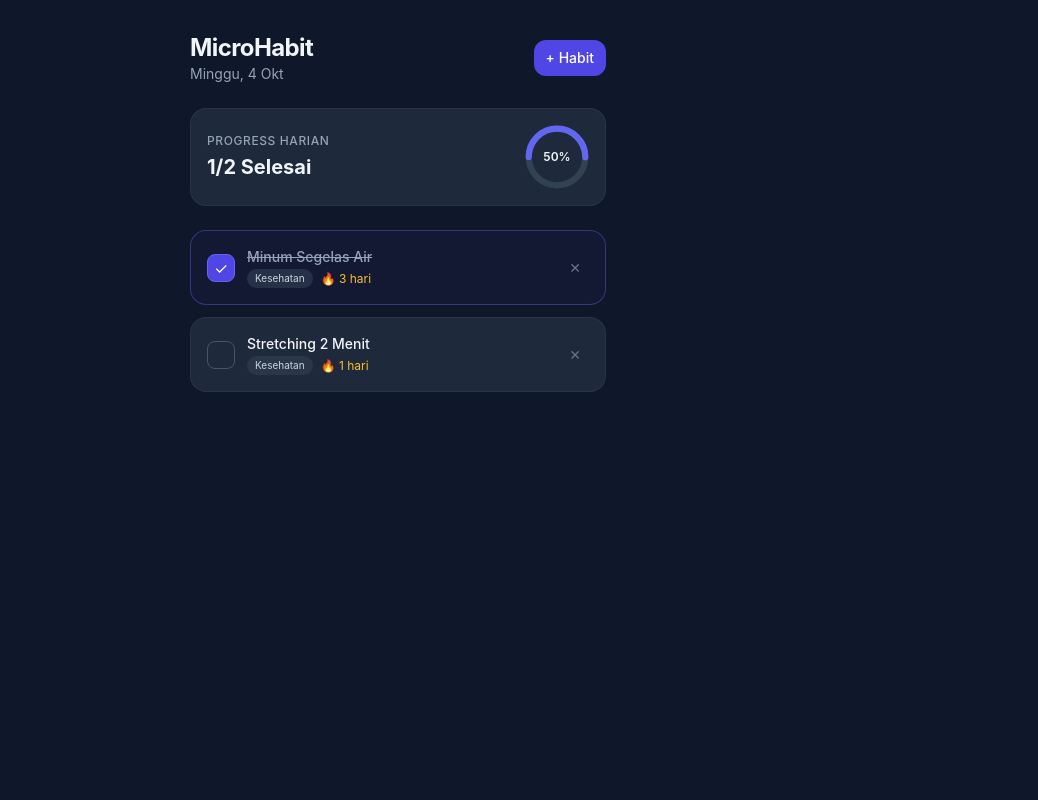
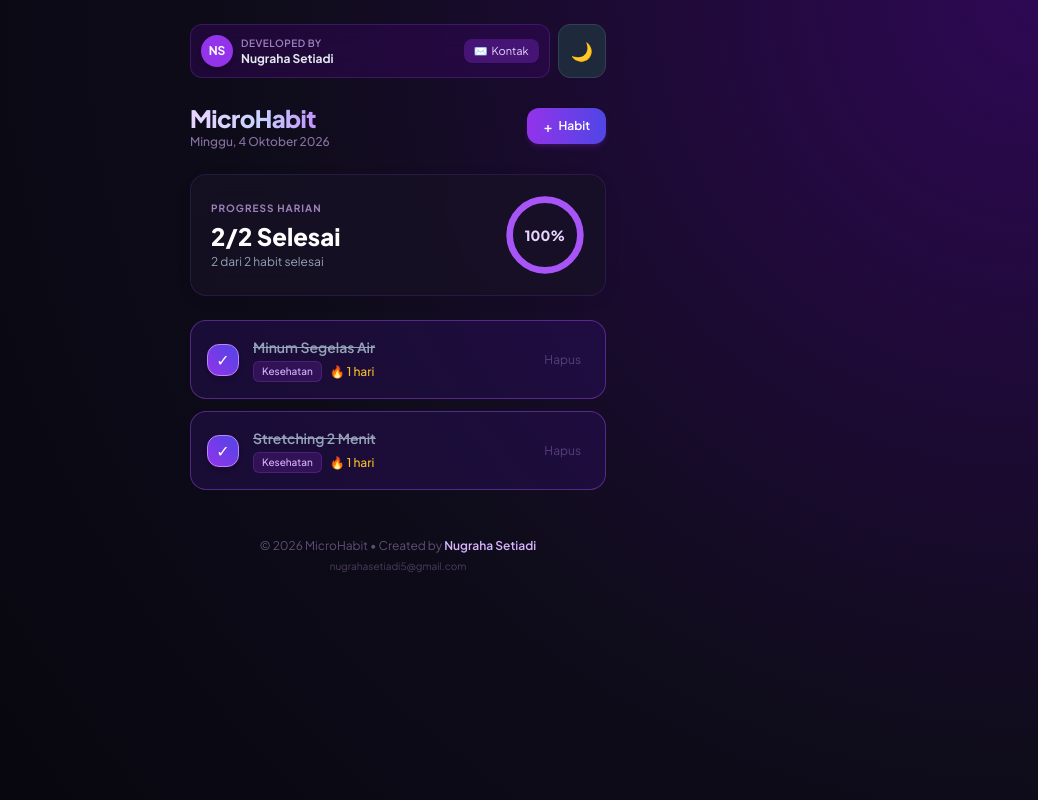
Before and after one commit to nugrahasetiadi5/MicroHabit-Tracker, a plain HTML site: page index.html in a window 1280 px wide. Shown: the whole page, without its empty margins (242-1280 px from the left). Drawn offline with nearby package versions, Linux system fonts and the light colour scheme.

Commit message:
Add files via upload

```diff
--- a/index.html
+++ b/index.html
@@ -1,64 +1,133 @@
 <!DOCTYPE html>
-<html lang="id">
+<html lang="id" class="dark">
 <head>
   <meta charset="UTF-8">
   <meta name="viewport" content="width=device-width, initial-scale=1.0">
-  <title>MicroHabit Tracker</title>
+  <title>MicroHabit Tracker - Dev Edition</title>
   <script src="https://cdn.tailwindcss.com"></script>
+  <script>
+    tailwind.config = {
+      darkMode: 'class',
+    }
+  </script>
+  <link href="https://fonts.googleapis.com/css2?family=Plus+Jakarta+Sans:wght@400;500;600;700;800&display=swap" rel="stylesheet">
   <style>
-    body { font-family: 'Inter', sans-serif; }
+    body {
+      font-family: 'Plus Jakarta Sans', sans-serif;
+    }
+    /* Mode Gelap (Dark Mode Glow) */
+    .dark body {
+      background: radial-gradient(circle at top right, #2e0854, #0f0c1b, #05050a);
+      color: #f1f5f9;
+    }
+    .dark .glass-card {
+      background: rgba(23, 18, 38, 0.7);
+      backdrop-filter: blur(12px);
+      border: 1px solid rgba(139, 92, 246, 0.15);
+    }
+    .dark .glass-card-active {
+      background: rgba(46, 16, 101, 0.4);
+      border: 1px solid rgba(168, 85, 247, 0.4);
+    }
+
+    /* Mode Terang (Light Mode Clean) */
+    body {
+      background: linear-gradient(135deg, #f8fafc 0%, #f1f5f9 100%);
+      color: #0f172a;
+    }
+    .glass-card {
+      background: rgba(255, 255, 255, 0.85);
+      backdrop-filter: blur(12px);
+      border: 1px solid rgba(226, 232, 240, 0.8);
+      box-shadow: 0 4px 20px -2px rgba(0, 0, 0, 0.05);
+    }
+    .glass-card-active {
+      background: rgba(243, 232, 255, 0.6);
+      border: 1px solid rgba(192, 132, 252, 0.4);
+    }
   </style>
 </head>
-<body class="bg-slate-900 text-slate-100 min-h-screen pb-12">
+<body class="min-h-screen pb-20 transition-colors duration-300">
 
   <!-- Container Utama -->
-  <div class="max-w-md mx-auto px-4 pt-8">
+  <div class="max-w-md mx-auto px-4 pt-6">
+
+    <!-- Top Bar: Developer Info & Theme Toggle -->
+    <div class="flex items-center justify-between gap-2 mb-6">
+      <!-- Badge Developer -->
+      <div class="flex-1 bg-purple-100/70 dark:bg-purple-950/40 border border-purple-200 dark:border-purple-500/20 rounded-xl p-2.5 backdrop-blur-md flex items-center justify-between transition-colors">
+        <div class="flex items-center gap-2 text-left">
+          <div class="w-8 h-8 rounded-full bg-purple-600 text-white flex items-center justify-center text-xs font-bold shadow-md">
+            NS
+          </div>
+          <div>
+            <p class="text-[10px] text-purple-600 dark:text-purple-300/70 font-semibold tracking-wider uppercase">Developed By</p>
+            <p class="text-xs font-bold text-slate-800 dark:text-slate-200">Nugraha Setiadi</p>
+          </div>
+        </div>
+        <a href="mailto:nugrahasetiadi5@gmail.com" class="text-[11px] bg-purple-600 hover:bg-purple-700 dark:bg-purple-600/30 dark:hover:bg-purple-600/50 text-white dark:text-purple-200 px-2.5 py-1 rounded-lg transition flex items-center gap-1 shadow-sm">
+          ✉️ <span class="hidden sm:inline">Kontak</span>
+        </a>
+      </div>
+
+      <!-- Tombol Toggle Light/Dark Mode -->
+      <button onclick="toggleTheme()" class="bg-white dark:bg-slate-800 border border-slate-200 dark:border-slate-700 p-3 rounded-xl text-lg flex items-center justify-center hover:scale-105 active:scale-95 transition shadow-sm" title="Ubah Tema">
+        <span id="theme-icon">🌙</span>
+      </button>
+    </div>
 
     <!-- Header -->
     <header class="flex justify-between items-center mb-6">
       <div>
-        <h1 class="text-2xl font-bold tracking-tight">MicroHabit</h1>
-        <p class="text-sm text-slate-400" id="current-date">Hari ini</p>
+        <h1 class="text-2xl font-extrabold tracking-tight bg-gradient-to-r from-purple-700 to-indigo-600 dark:from-purple-200 dark:via-indigo-200 dark:to-purple-400 bg-clip-text text-transparent">MicroHabit</h1>
+        <p class="text-xs text-slate-500 dark:text-purple-300/60 font-medium" id="current-date">Hari ini</p>
       </div>
-      <button onclick="openModal()" class="bg-indigo-600 hover:bg-indigo-500 text-white font-medium px-3 py-2 rounded-xl text-sm flex items-center gap-1 transition">
-        <span>+ Habit</span>
+      <button onclick="openModal()" class="bg-gradient-to-r from-purple-600 to-indigo-600 hover:from-purple-500 hover:to-indigo-500 text-white font-semibold px-4 py-2 rounded-xl text-xs flex items-center gap-1.5 shadow-md shadow-purple-500/20 dark:shadow-purple-900/40 transition active:scale-95">
+        <span class="text-sm">+</span> Habit
       </button>
     </header>
 
     <!-- Ringkasan Progress -->
-    <div class="bg-slate-800 p-4 rounded-2xl mb-6 border border-slate-700/50 flex items-center justify-between">
+    <div class="glass-card p-5 rounded-2xl mb-6 flex items-center justify-between relative overflow-hidden transition-colors">
       <div>
-        <p class="text-xs text-slate-400 font-medium uppercase tracking-wider">Progress Harian</p>
-        <h2 class="text-xl font-bold mt-1" id="progress-text">0/0 Selesai</h2>
+        <p class="text-[10px] text-purple-600 dark:text-purple-300/70 font-bold uppercase tracking-widest mb-1">Progress Harian</p>
+        <h2 class="text-2xl font-extrabold text-slate-900 dark:text-white" id="progress-text">0/0 Selesai</h2>
+        <p class="text-xs text-slate-500 dark:text-slate-400 mt-0.5" id="progress-subtext">0% dari target hari ini</p>
       </div>
-      <div class="w-16 h-16 relative flex items-center justify-center">
+      <div class="w-20 h-20 relative flex items-center justify-center">
         <svg class="w-full h-full transform -rotate-90" viewBox="0 0 36 36">
-          <path class="text-slate-700" stroke-width="3.5" stroke="currentColor" fill="none" d="M18 2.0845 a 15.9155 15.9155 0 0 1 0 31.831 a 15.9155 15.9155 0 0 1 0 -31.831" />
-          <path id="progress-ring" class="text-indigo-500 transition-all duration-500 ease-out" stroke-dasharray="0, 100" stroke-width="3.5" stroke-linecap="round" stroke="currentColor" fill="none" d="M18 2.0845 a 15.9155 15.9155 0 0 1 0 31.831 a 15.9155 15.9155 0 0 1 0 -31.831" />
+          <path class="text-slate-200 dark:text-purple-950/60" stroke-width="3" stroke="currentColor" fill="none" d="M18 2.0845 a 15.9155 15.9155 0 0 1 0 31.831 a 15.9155 15.9155 0 0 1 0 -31.831" />
+          <path id="progress-ring" class="text-purple-600 dark:text-purple-500 transition-all duration-500 ease-out" stroke-dasharray="0, 100" stroke-width="3" stroke-linecap="round" stroke="currentColor" fill="none" d="M18 2.0845 a 15.9155 15.9155 0 0 1 0 31.831 a 15.9155 15.9155 0 0 1 0 -31.831" />
         </svg>
-        <span class="absolute text-xs font-semibold" id="progress-percent">0%</span>
+        <span class="absolute text-sm font-extrabold text-purple-700 dark:text-purple-200" id="progress-percent">0%</span>
       </div>
     </div>
 
     <!-- Daftar Habits -->
     <div class="space-y-3" id="habit-list">
-      <!-- Habit cards akan di-render di sini via JS -->
+      <!-- Habit cards di-render otomatis via JS -->
     </div>
 
   </div>
 
+  <!-- Footer Info Developer -->
+  <footer class="mt-12 text-center text-xs text-slate-500 dark:text-purple-300/40 transition-colors">
+    <p>© 2026 MicroHabit • Created by <span class="text-purple-700 dark:text-purple-300 font-semibold">Nugraha Setiadi</span></p>
+    <p class="text-[10px] mt-1 text-slate-400 dark:text-purple-300/30">nugrahasetiadi5@gmail.com</p>
+  </footer>
+
   <!-- Modal Tambah Habit -->
-  <div id="modal" class="fixed inset-0 bg-black/60 backdrop-blur-sm hidden items-center justify-center p-4 z-50">
-    <div class="bg-slate-800 border border-slate-700 rounded-2xl p-6 w-full max-w-sm">
-      <h3 class="text-lg font-bold mb-4">Tambah Micro-Habit</h3>
+  <div id="modal" class="fixed inset-0 bg-black/60 backdrop-blur-md hidden items-center justify-center p-4 z-50">
+    <div class="glass-card border border-slate-200 dark:border-purple-500/30 rounded-2xl p-6 w-full max-w-sm">
+      <h3 class="text-lg font-bold text-slate-900 dark:text-white mb-4">Tambah Micro-Habit</h3>
       <form id="habit-form" onsubmit="addHabit(event)" class="space-y-4">
         <div>
-          <label class="block text-xs text-slate-400 mb-1">Nama Kebiasaan (&lt; 5 menit)</label>
-          <input type="text" id="habit-title" required placeholder="Misal: Baca 1 Halaman Buku" class="w-full bg-slate-900 border border-slate-700 rounded-xl px-3 py-2 text-sm focus:outline-none focus:border-indigo-500 text-slate-100">
+          <label class="block text-xs text-slate-600 dark:text-purple-300/80 font-medium mb-1.5">Nama Kebiasaan (&lt; 5 menit)</label>
+          <input type="text" id="habit-title" required placeholder="Misal: Minum Segelas Air" class="w-full bg-slate-50 dark:bg-slate-900/80 border border-slate-300 dark:border-purple-500/30 rounded-xl px-3.5 py-2.5 text-sm focus:outline-none focus:border-purple-500 text-slate-900 dark:text-slate-100 placeholder-slate-400">
         </div>
         <div>
-          <label class="block text-xs text-slate-400 mb-1">Kategori</label>
-          <select id="habit-category" class="w-full bg-slate-900 border border-slate-700 rounded-xl px-3 py-2 text-sm focus:outline-none focus:border-indigo-500 text-slate-100">
+          <label class="block text-xs text-slate-600 dark:text-purple-300/80 font-medium mb-1.5">Kategori</label>
+          <select id="habit-category" class="w-full bg-slate-50 dark:bg-slate-900/80 border border-slate-300 dark:border-purple-500/30 rounded-xl px-3.5 py-2.5 text-sm focus:outline-none focus:border-purple-500 text-slate-900 dark:text-slate-100">
             <option value="Kesehatan">Kesehatan</option>
             <option value="Produktif">Produktif</option>
             <option value="Mindfulness">Mindfulness</option>
@@ -66,22 +135,43 @@
           </select>
         </div>
         <div class="flex justify-end gap-2 pt-2">
-          <button type="button" onclick="closeModal()" class="px-4 py-2 text-sm text-slate-400 hover:text-slate-200">Batal</button>
-          <button type="submit" class="bg-indigo-600 hover:bg-indigo-500 px-4 py-2 text-sm rounded-xl font-medium">Simpan</button>
+          <button type="button" onclick="closeModal()" class="px-4 py-2 text-xs text-slate-500 hover:text-slate-800 dark:text-slate-400 dark:hover:text-slate-200">Batal</button>
+          <button type="submit" class="bg-gradient-to-r from-purple-600 to-indigo-600 hover:from-purple-500 hover:to-indigo-500 px-4 py-2 text-xs rounded-xl font-semibold text-white shadow-md">Simpan</button>
         </div>
       </form>
     </div>
   </div>
 
   <script>
-    // Inisialisasi Tanggal
+    // Tanggal
     const todayStr = new Date().toISOString().split('T')[0];
-    document.getElementById('current-date').innerText = new Date().toLocaleDateString('id-ID', { weekday: 'long', day: 'numeric', month: 'short' });
+    document.getElementById('current-date').innerText = new Date().toLocaleDateString('id-ID', { weekday: 'long', day: 'numeric', month: 'long', year: 'numeric' });
 
-    // Load / Init Data dari LocalStorage
+    // Mode Gelap/Terang (Theme Toggle)
+    function toggleTheme() {
+      const isDark = document.documentElement.classList.toggle('dark');
+      localStorage.setItem('theme', isDark ? 'dark' : 'light');
+      updateThemeIcon(isDark);
+    }
+
+    function updateThemeIcon(isDark) {
+      document.getElementById('theme-icon').innerText = isDark ? '🌙' : '☀️';
+    }
+
+    // Init Theme dari LocalStorage
+    const savedTheme = localStorage.getItem('theme');
+    if (savedTheme === 'light') {
+      document.documentElement.classList.remove('dark');
+      updateThemeIcon(false);
+    } else {
+      document.documentElement.classList.add('dark');
+      updateThemeIcon(true);
+    }
+
+    // Load Data
     let habits = JSON.parse(localStorage.getItem('microhabits')) || [
-      { id: '1', title: 'Minum Segelas Air', category: 'Kesehatan', streak: 3, completedDates: [todayStr] },
-      { id: '2', title: 'Stretching 2 Menit', category: 'Kesehatan', streak: 1, completedDates: [] }
+      { id: '1', title: 'Minum Segelas Air', category: 'Kesehatan', streak: 1, completedDates: [todayStr] },
+      { id: '2', title: 'Stretching 2 Menit', category: 'Kesehatan', streak: 1, completedDates: [todayStr] }
     ];
 
     function saveState() {
@@ -143,21 +233,21 @@
         if (isDone) completedCount++;
 
         const card = document.createElement('div');
-        card.className = `p-4 rounded-2xl border transition-all flex items-center justify-between ${isDone ? 'bg-indigo-950/30 border-indigo-500/40' : 'bg-slate-800 border-slate-700/50'}`;
+        card.className = `p-4 rounded-2xl transition-all duration-300 flex items-center justify-between ${isDone ? 'glass-card-active' : 'glass-card'}`;
         card.innerHTML = `
-          <div class="flex items-center gap-3">
-            <button onclick="toggleHabit('${h.id}')" class="w-7 h-7 rounded-lg flex items-center justify-center border transition ${isDone ? 'bg-indigo-600 border-indigo-500 text-white' : 'border-slate-600 text-transparent hover:border-slate-400'}">
+          <div class="flex items-center gap-3.5">
+            <button onclick="toggleHabit('${h.id}')" class="w-8 h-8 rounded-xl flex items-center justify-center border transition-all duration-200 ${isDone ? 'bg-gradient-to-tr from-purple-600 to-indigo-600 border-purple-400 text-white shadow-md' : 'border-slate-300 dark:border-purple-500/30 text-transparent hover:border-purple-400 bg-slate-100/50 dark:bg-purple-950/20'}">
               ✓
             </button>
             <div>
-              <p class="font-medium text-sm ${isDone ? 'line-through text-slate-400' : 'text-slate-100'}">${h.title}</p>
-              <div class="flex items-center gap-2 mt-0.5">
-                <span class="text-[10px] bg-slate-700/60 text-slate-300 px-2 py-0.5 rounded-full">${h.category}</span>
-                <span class="text-xs text-amber-400 flex items-center gap-0.5">🔥 ${h.streak} hari</span>
+              <p class="font-semibold text-sm ${isDone ? 'line-through text-slate-400 dark:text-slate-400' : 'text-slate-800 dark:text-slate-100'}">${h.title}</p>
+              <div class="flex items-center gap-2 mt-1">
+                <span class="text-[10px] bg-purple-100 dark:bg-purple-900/40 border border-purple-200 dark:border-purple-500/20 text-purple-700 dark:text-purple-300 px-2 py-0.5 rounded-md font-medium">${h.category}</span>
+                <span class="text-xs text-amber-500 dark:text-amber-400 font-medium flex items-center gap-0.5">🔥 ${h.streak} hari</span>
               </div>
             </div>
           </div>
-          <button onclick="deleteHabit('${h.id}')" class="text-slate-500 hover:text-rose-400 text-sm px-2">✕</button>
+          <button onclick="deleteHabit('${h.id}')" class="text-slate-400 hover:text-rose-500 dark:text-purple-300/30 dark:hover:text-rose-400 text-xs px-2 py-1 transition">Hapus</button>
         `;
         listEl.appendChild(card);
       });
@@ -166,6 +256,7 @@
       const total = habits.length;
       const percent = total === 0 ? 0 : Math.round((completedCount / total) * 100);
       document.getElementById('progress-text').innerText = `${completedCount}/${total} Selesai`;
+      document.getElementById('progress-subtext').innerText = total === 0 ? 'Belum ada habit' : `${completedCount} dari ${total} habit selesai`;
       document.getElementById('progress-percent').innerText = `${percent}%`;
       document.getElementById('progress-ring').setAttribute('stroke-dasharray', `${percent}, 100`);
     }
```
